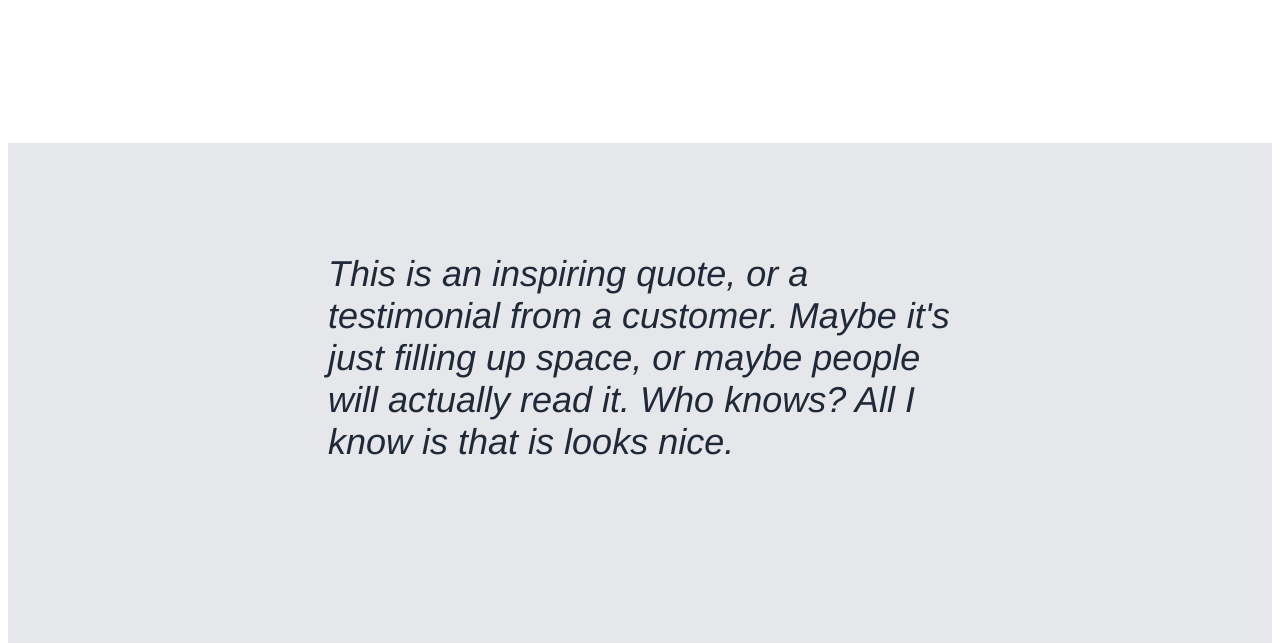
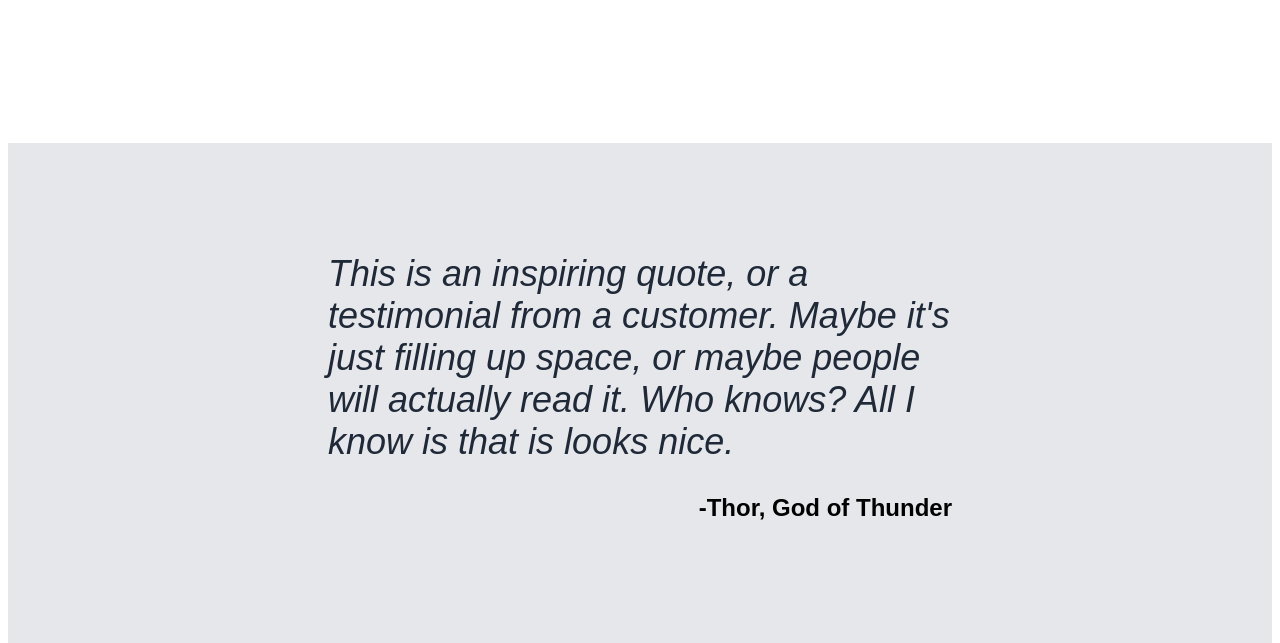
Before and after one commit to jessicamoore706/landing-page, a plain HTML site: page index.html in a window 1280 px wide. Shown: the part 771-1414 px from the top of the page. Drawn offline with Linux system fonts and the light colour scheme.

Commit message:
Final touches put on project

```diff
--- a/index.html
+++ b/index.html
@@ -38,6 +38,7 @@
 
     <div class="third-section">
         <p>This is an inspiring quote, or a testimonial from a customer. Maybe it's just filling up space, or maybe people will actually read it. Who knows? All I know is that is looks nice.</p>
+        <h2>-Thor, God of Thunder</h2>
     </div>
 
     <div class="fourth-section">
--- a/style.css
+++ b/style.css
@@ -1,6 +1,6 @@
 body {
     display: flex;
-    font-family:'Franklin Gothic Medium', 'Arial Narrow', Arial, sans-serif;
+    font-family: Arial, Helvetica, sans-serif;
     flex-direction: column;
 }
 
@@ -124,7 +124,8 @@ button {
 
 .third-section {
     display: flex;
-    justify-content: center;
+    flex-wrap: wrap;
+    justify-content: right;
     height: 300px;
     padding-left: 320px;
     padding-right: 320px;
@@ -136,7 +137,7 @@ button {
 
 .third-section p {
     font-size: 36px;
-    font-weight: 100;
+    font-weight: 300;
     font-style: italic;
     color: #1f2937;
 }
```
